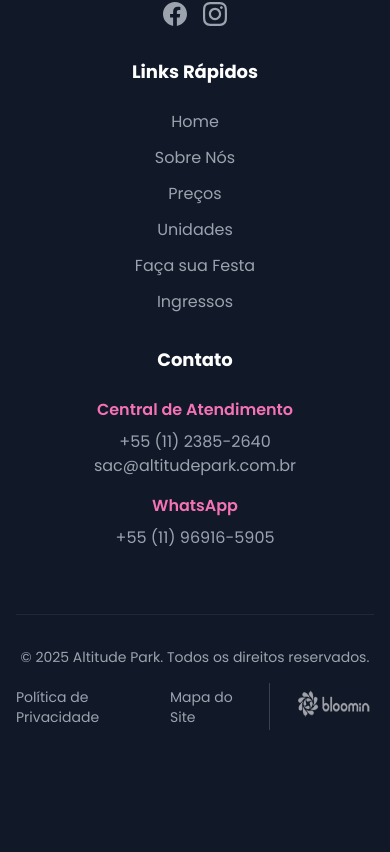
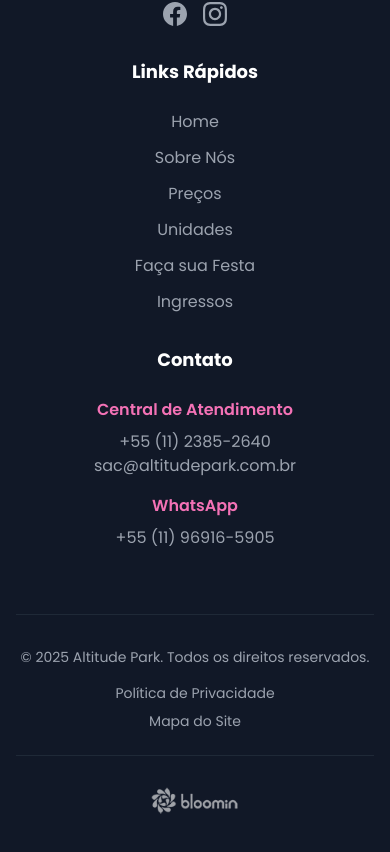
Before and after one commit to Agencia-Bloomin/altitude-park, a Next.js app: page /contato in a window 390 px wide. Shown: the part 3011-3863 px from the top of the page. Before the commit the page ends 3773 px from the top, so only its background shows below. Built offline with nearby package versions, Linux system fonts and the light colour scheme.

Commit message:
fix(footer): adjust responsive

```diff
--- a/src/components/layout/Footer.tsx
+++ b/src/components/layout/Footer.tsx
@@ -132,21 +132,21 @@ export function Footer() {
           {/* Seção inferior */}
           <div className="border-t border-gray-800 py-8">
             <div className="flex flex-col md:flex-row justify-between items-center space-y-4 md:space-y-0">
-              <div className="text-gray-400 text-sm">
+              <div className="text-gray-400 text-sm text-center md:text-left">
                 © {new Date().getFullYear()} Altitude Park. Todos os direitos reservados.
               </div>
-              <div className="flex items-center space-x-6">
-                <div className="flex space-x-6 text-sm">
-                  <Link href="#" className="text-gray-400 hover:text-pink-400 transition-colors">
+              <div className="flex flex-col md:flex-row items-center space-y-4 md:space-y-0 md:space-x-6">
+                <div className="flex flex-col md:flex-row space-y-2 md:space-y-0 md:space-x-6 text-sm">
+                  <Link href="#" className="text-gray-400 hover:text-pink-400 transition-colors text-center md:text-left">
                     Política de Privacidade
                   </Link>
-                  <Link href="#" className="text-gray-400 hover:text-pink-400 transition-colors">
+                  <Link href="#" className="text-gray-400 hover:text-pink-400 transition-colors text-center md:text-left">
                     Mapa do Site
                   </Link>
                 </div>
 
-                {/* Logo Bloomin */}
-                <div className="ml-6 pl-6 border-l border-gray-700">
+                {/* Logo Bloomin - desktop */}
+                <div className="hidden md:block md:ml-6 md:pl-6 md:border-l md:border-gray-700">
                   <a
                     href="https://bloomin.com.br/"
                     target="_blank"
@@ -159,10 +159,31 @@ export function Footer() {
                       title="Desenvolvido por Bloomin"
                       width={150}
                       height={50}
-                      className="h-10 w-auto"
+                      className="h-10 w-auto object-contain"
                     />
                   </a>
                 </div>
+              </div>
+            </div>
+
+            {/* Logo Bloomin - mobile (seção separada) */}
+            <div className="md:hidden pt-6 border-t border-gray-800 mt-6">
+              <div className="flex justify-center">
+                <a
+                  href="https://bloomin.com.br/"
+                  target="_blank"
+                  rel="noopener noreferrer"
+                  className="inline-block opacity-60 hover:opacity-100 transition-opacity duration-300"
+                >
+                  <Image
+                    src="/images/logo/logo-bloomin.webp"
+                    alt="Desenvolvido por Bloomin"
+                    title="Desenvolvido por Bloomin"
+                    width={150}
+                    height={50}
+                    className="h-10 w-auto object-contain"
+                  />
+                </a>
               </div>
             </div>
         </div>
```
